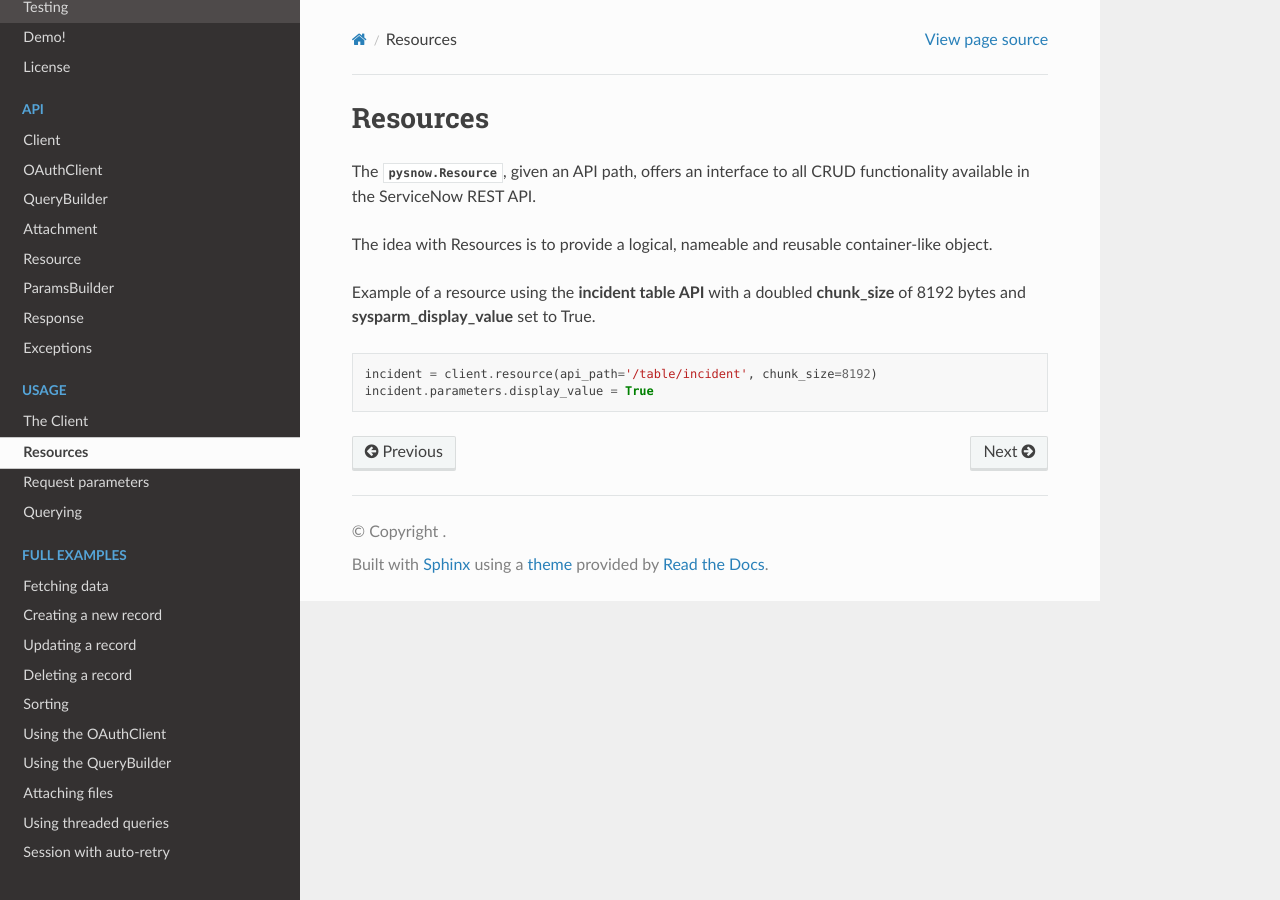
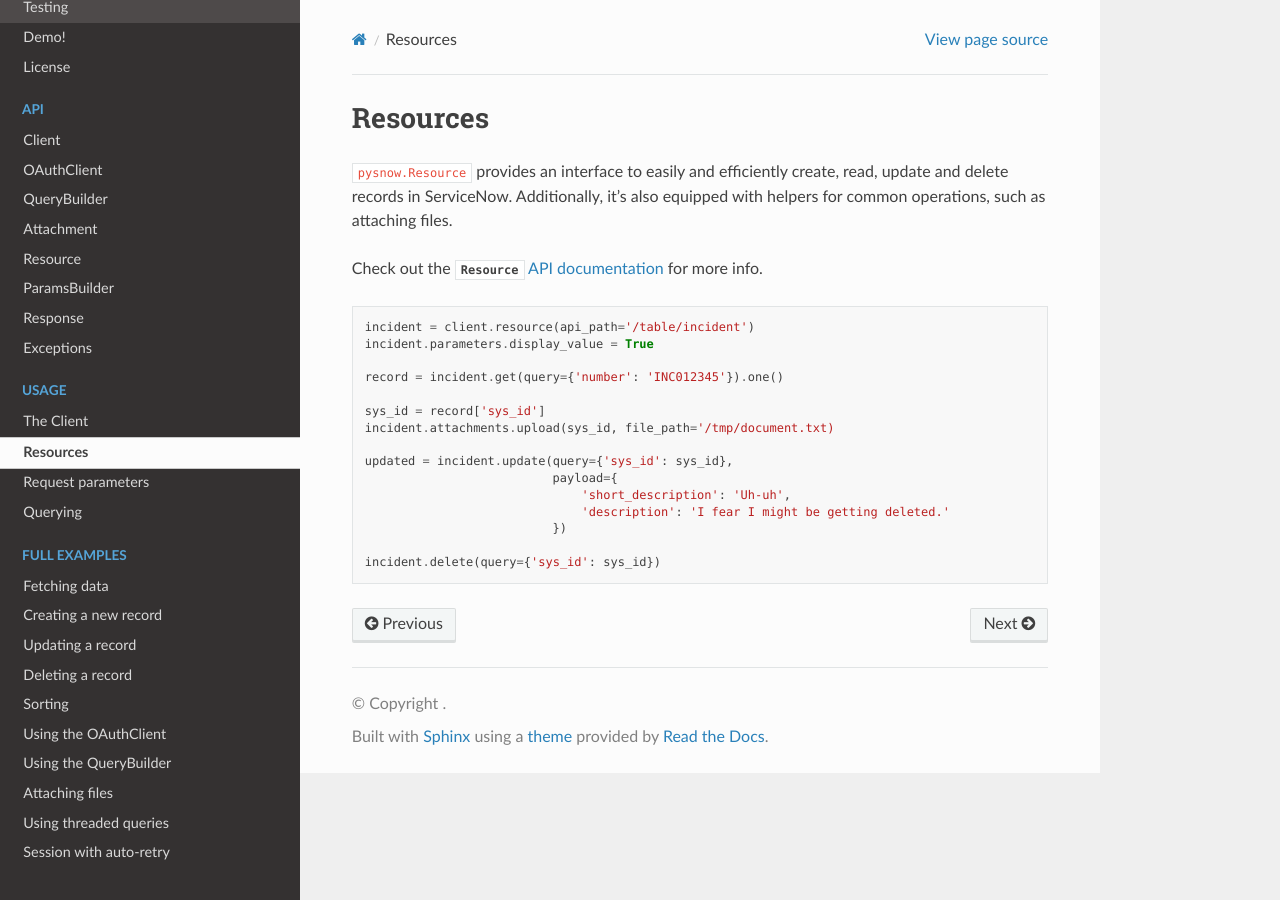
Before and after one commit to rbw/pysnow, a Sphinx documentation site: the page built from docs/usage/resource.rst, in a window 1280 px wide. Built offline with Sphinx 7.4.7 and the Read the Docs theme 2.0.0, drawn with Linux system fonts in a browser that asks for light colours.

Commit message:
Update resource.rst

```diff
--- a/docs/usage/resource.rst
+++ b/docs/usage/resource.rst
@@ -1,13 +1,25 @@
 Resources
 =========
 
-The :class:`pysnow.Resource`, given an API path, offers an interface to all CRUD functionality available in the ServiceNow REST API.
+``pysnow.Resource`` provides an interface to easily and efficiently create, read, update and delete records in ServiceNow. Additionally, it's also equipped with helpers for common operations, such as attaching files.
 
-The idea with Resources is to provide a logical, nameable and reusable container-like object.
+Check out the `Resource` `API documentation <http://pysnow.readthedocs.io/en/latest/api/resource.html>`_ for more info.
 
-Example of a resource using the **incident table API** with a doubled **chunk_size** of 8192 bytes and **sysparm_display_value** set to True.
 
 .. code-block:: python
 
-    incident = client.resource(api_path='/table/incident', chunk_size=8192)
+    incident = client.resource(api_path='/table/incident')
     incident.parameters.display_value = True
+
+    record = incident.get(query={'number': 'INC012345'}).one()
+
+    sys_id = record['sys_id']
+    incident.attachments.upload(sys_id, file_path='/tmp/document.txt)
+
+    updated = incident.update(query={'sys_id': sys_id},
+                              payload={
+                                  'short_description': 'Uh-uh',
+                                  'description': 'I fear I might be getting deleted.'
+                              })
+
+    incident.delete(query={'sys_id': sys_id})
```
